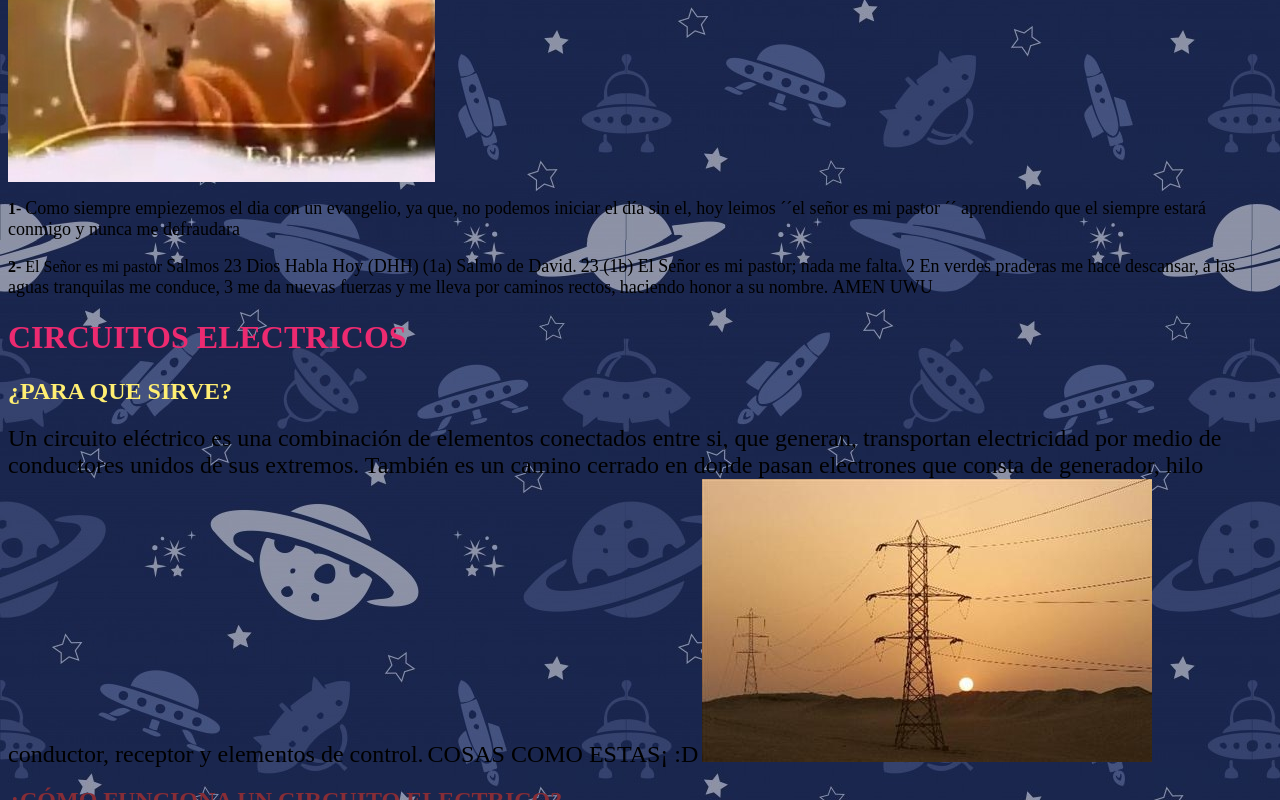
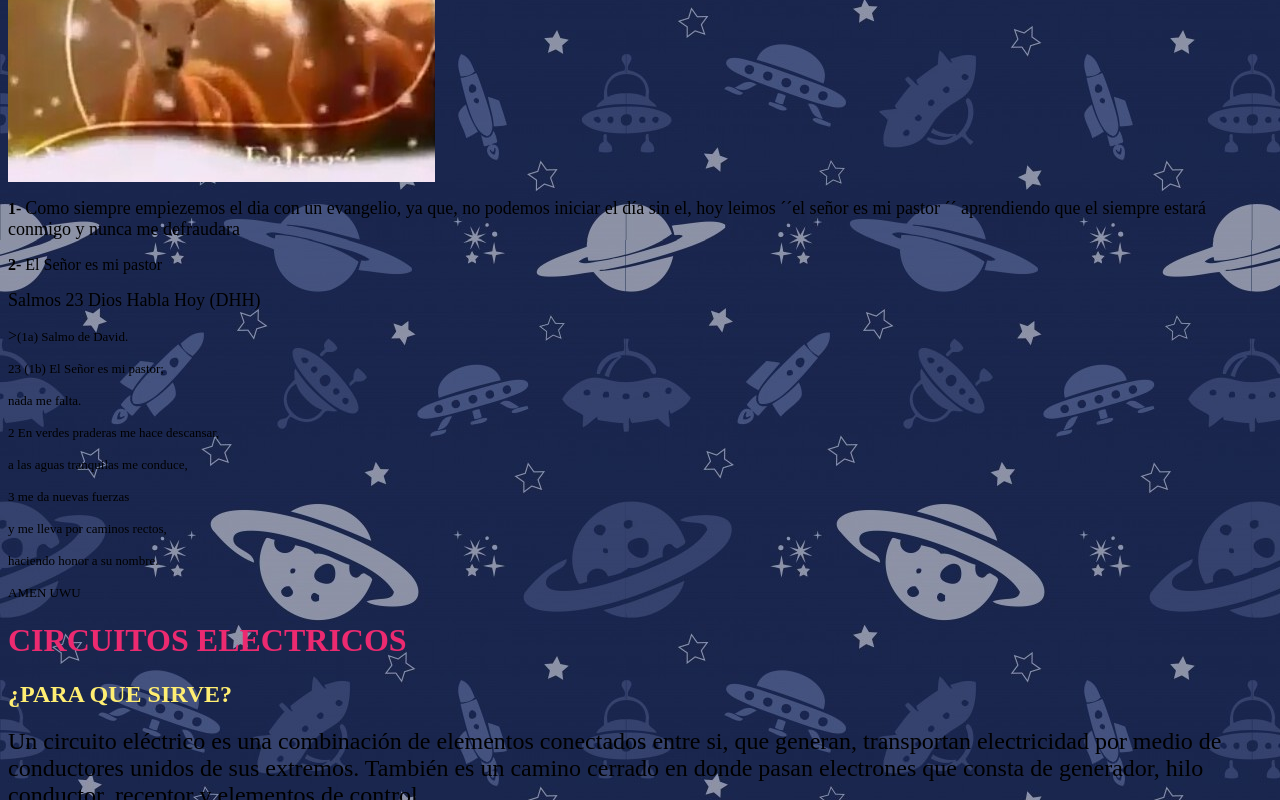
Before and after one commit to paoladelahoz/GekKo-De-la-hoz-, a plain HTML site: page index.html in a window 1280 px wide. Shown: the part 386-1186 px from the top of the page. Drawn offline with Linux system fonts and the light colour scheme.

Commit message:
Update index.html

```diff
--- a/index.html
+++ b/index.html
@@ -16,31 +16,31 @@
 
 <p><STRONG> 1- </STRONG> <font size=4>Como siempre empiezemos el dia con un evangelio, ya que, no podemos
  iniciar el día sin el, hoy leimos
- ´´el señor es mi pastor ´´ aprendiendo que el siempre estará conmigo y nunca me defraudara</font>
-<p><STRONG> 2- </STRONG> El Señor es mi pastor </font>
- <font size=4> Salmos 23 Dios Habla Hoy (DHH)</font>
+ ´´el señor es mi pastor ´´ aprendiendo que el siempre estará conmigo y nunca me defraudara</font></p>
+<p><STRONG> 2- </STRONG> El Señor es mi pastor </font></p>
+ <p><font size=4> Salmos 23 Dios Habla Hoy (DHH)</font></p>
 
-<font size=4>(1a) Salmo de David.</font>
-<font size=4>23 (1b) El Señor es mi pastor;</font>
-<font size=4>nada me falta.</font>
-<font size=4>2 En verdes praderas me hace descansar,</font>
-<font size=4>a las aguas tranquilas me conduce,</font>
-<font size=4>3 me da nuevas fuerzas</font>
-<font size=4>y me lleva por caminos rectos,</font>
-<font size=4>haciendo honor a su nombre.</font>
-<font size=4>AMEN UWU</font>
+<p</p>><font size=2>(1a) Salmo de David.</font></p>
+<p><font size=2>23 (1b) El Señor es mi pastor;</font></p>
+<p><font size=2>nada me falta.</font></p>
+<p><font size=2>2 En verdes praderas me hace descansar,</font></p>
+<p><font size=2>a las aguas tranquilas me conduce,</font></p>
+<p><font size=2>3 me da nuevas fuerzas</font></p>
+<p><font size=2>y me lleva por caminos rectos,</font></p>
+<p><font size=2>haciendo honor a su nombre.</font></p>
+<p><font size=2>AMEN UWU</font></p>
 
 
 <h1> <font color="#EC2A70"> CIRCUITOS ELECTRICOS</font></h1>
 
 
 <h2><font color="#FFEE72  "> ¿PARA QUE SIRVE?</font></h2>
-<font size=5>Un circuito eléctrico es una combinación de elementos
+<p><font size=5>Un circuito eléctrico es una combinación de elementos
  conectados entre si, que generan, transportan electricidad por medio
  de conductores unidos de sus extremos. También es un camino cerrado en
  donde pasan electrones que consta de generador, hilo conductor,
- receptor y elementos de control.</font>
-<font size=5> COSAS COMO ESTAS¡ :D</font>
+ receptor y elementos de control.</font></p>
+<p><font size=5> COSAS COMO ESTAS¡ :D</font></p>
 <img src="XD.jpg">
 
 <h2><font color="#872D36"> ¿CÓMO FUNCIONA UN CIRCUITO ELECTRICO? </font></h2>
```
